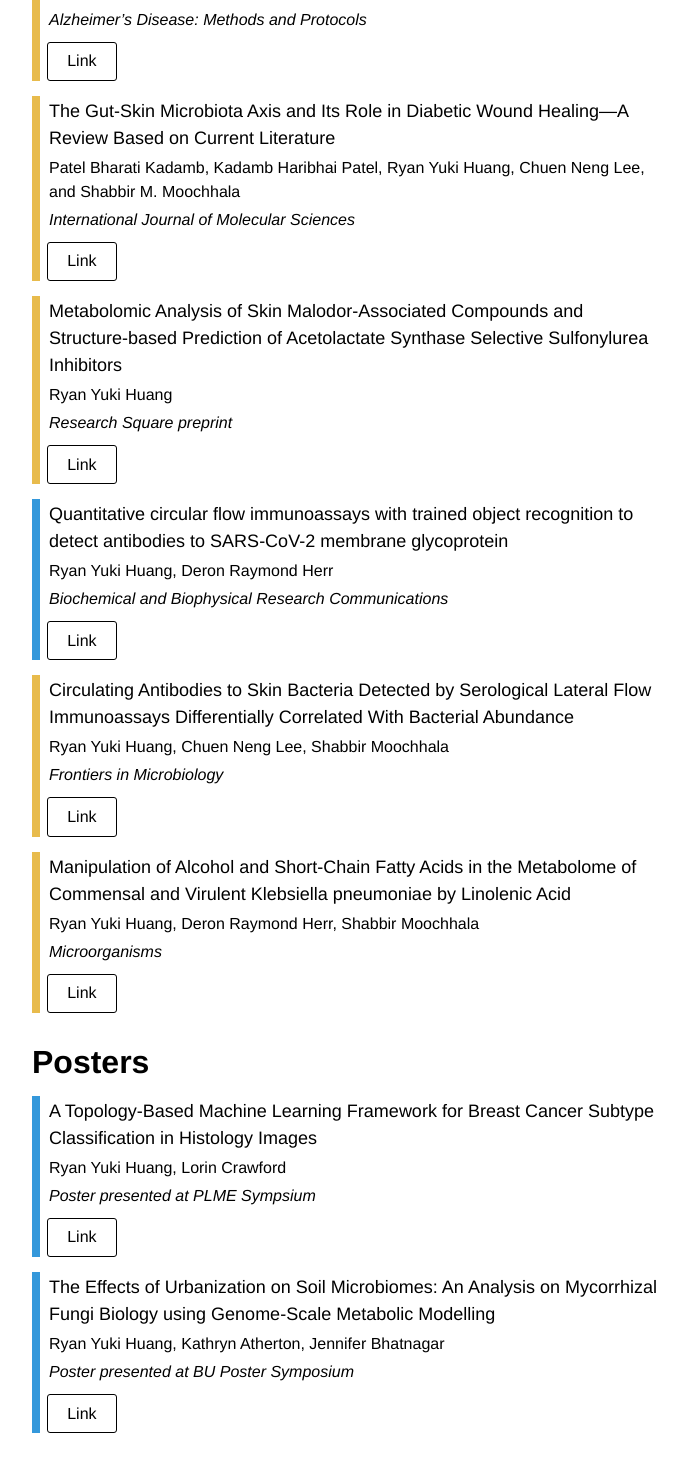
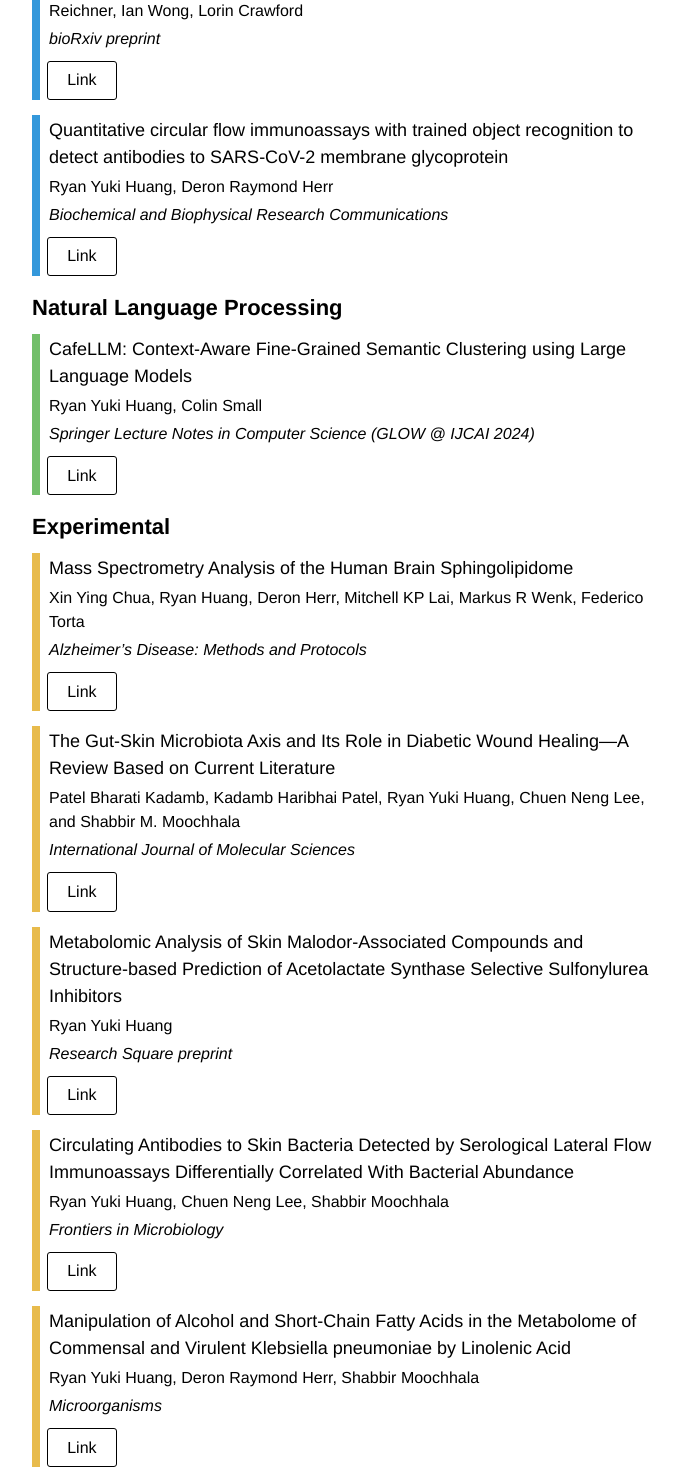
Before and after one commit to ryanhuang8/ryanhuang.dev, a React (Vite) app: page /research in a window 1280 px wide. Shown: the part 557-2026 px from the top of the page, without its empty margins (298-985 px from the left). Built offline with nearby package versions, Linux system fonts and the light colour scheme; a web font is replaced by a local one.

Commit message:
feat: updated publications

```diff
--- a/src/pages/Research.tsx
+++ b/src/pages/Research.tsx
@@ -1,32 +1,109 @@
-import { useTheme } from '../components/ThemeContext'
-import ResearchIntro from '../components/researchPage/ResearchIntro';
-import '../styles/research.css'
-import ResearchBox from '../components/researchPage/ResearchBox';
-import PLMESRA from '../files/SRA Poster Ryan Huang.pdf';
-import BURISE from '../files/BU_RISE_Poster2021.pptx.pdf';
+import { useTheme } from "../components/ThemeContext";
+import ResearchIntro from "../components/researchPage/ResearchIntro";
+import "../styles/research.css";
+import ResearchBox from "../components/researchPage/ResearchBox";
+import PLMESRA from "../files/SRA Poster Ryan Huang.pdf";
+import BURISE from "../files/BU_RISE_Poster2021.pptx.pdf";
 
 function Research() {
-  const { theme, } = useTheme();
+  const { theme } = useTheme();
   return (
     <div className={`container ${theme}`}>
       <div className="column">
-        <ResearchIntro/>
+        <ResearchIntro />
         <div className="research-subtitle">Publications</div>
-        <ResearchBox title="Generative modeling of biological shapes and images using a probabilistic α-shape sampler" authors={['Emily Winn-Nuñez, Hadley Witt, Dhananjay Bhaskar, Ryan Huang, Jonathan Reichner, Ian Wong, Lorin Crawford']} journal="bioRxiv preprint" links={{'Link' : 'https://doi.org/10.1101/2024.01.09.574919'}} color="#3498db"/>
-        <ResearchBox title="Mass Spectrometry Analysis of the Human Brain Sphingolipidome" authors={['Xin Ying Chua, Ryan Huang, Deron Herr, Mitchell KP Lai, Markus R Wenk, Federico Torta']} journal="Alzheimer’s Disease: Methods and Protocols" links={{'Link' : 'https://doi.org/10.1007/978-1-0716-2655-9_12'}} color="#e8bb4c"/>
-        <ResearchBox title="The Gut-Skin Microbiota Axis and Its Role in Diabetic Wound Healing—A Review Based on Current Literature" authors={['Patel Bharati Kadamb, Kadamb Haribhai Patel, Ryan Yuki Huang, Chuen Neng Lee, and Shabbir M. Moochhala']} journal="International Journal of Molecular Sciences" links={{'Link' : 'https://doi.org/10.3390/ijms23042375'}} color="#e8bb4c"/>
-        <ResearchBox title="Metabolomic Analysis of Skin Malodor-Associated Compounds and Structure-based Prediction of Acetolactate Synthase Selective Sulfonylurea Inhibitors" authors={['Ryan Yuki Huang']} journal="Research Square preprint" links={{'Link' : 'https://doi.org/10.21203/rs.3.rs-1193756/v1'}} color="#e8bb4c"/>
-        <ResearchBox title="Quantitative circular flow immunoassays with trained object recognition to detect antibodies to SARS-CoV-2 membrane glycoprotein" authors={['Ryan Yuki Huang, Deron Raymond Herr']} journal="Biochemical and Biophysical Research Communications" links={{'Link' : 'https://doi.org/10.1016/j.bbrc.2021.05.073'}} color="#3498db"/>
-        <ResearchBox title="Circulating Antibodies to Skin Bacteria Detected by Serological Lateral Flow Immunoassays Differentially Correlated With Bacterial Abundance" authors={['Ryan Yuki Huang, Chuen Neng Lee, Shabbir Moochhala']} journal="Frontiers in Microbiology" links={{'Link' : 'https://doi.org/10.3389/fmicb.2021.709562'}} color="#e8bb4c"/>
-        <ResearchBox title="Manipulation of Alcohol and Short-Chain Fatty Acids in the Metabolome of Commensal and Virulent Klebsiella pneumoniae by Linolenic Acid" authors={['Ryan Yuki Huang, Deron Raymond Herr, Shabbir Moochhala']} journal="Microorganisms" links={{'Link' : 'https://doi.org/10.3390/microorganisms8050773'}} color="#e8bb4c"/>
+        <div className="research-subtitle2">Computer Vision and Graphics</div>
+        <ResearchBox
+          title="ParSEL: Parameterized Shape Editing with Language"
+          authors={[
+            "Aditya Ganeshan, Ryan Y. Huang, Xianghao Xu, R. Kenny Jones, Daniel Ritchie",
+          ]}
+          journal="aRxiv preprint"
+          links={{ Link: "https://arxiv.org/abs/2405.20319" }}
+          color="#3498db"
+        />
+        <ResearchBox
+          title="Generative modeling of biological shapes and images using a probabilistic α-shape sampler"
+          authors={[
+            "Emily Winn-Nuñez, Hadley Witt, Dhananjay Bhaskar, Ryan Huang, Jonathan Reichner, Ian Wong, Lorin Crawford",
+          ]}
+          journal="bioRxiv preprint"
+          links={{ Link: "https://doi.org/10.1101/2024.01.09.574919" }}
+          color="#3498db"
+        />
+        <ResearchBox
+          title="Quantitative circular flow immunoassays with trained object recognition to detect antibodies to SARS-CoV-2 membrane glycoprotein"
+          authors={["Ryan Yuki Huang, Deron Raymond Herr"]}
+          journal="Biochemical and Biophysical Research Communications"
+          links={{ Link: "https://doi.org/10.1016/j.bbrc.2021.05.073" }}
+          color="#3498db"
+        />
+        <div className="research-subtitle2">Natural Language Processing</div>
+        <ResearchBox
+          title="CafeLLM: Context-Aware Fine-Grained Semantic Clustering using Large Language Models"
+          authors={["Ryan Yuki Huang, Colin Small"]}
+          journal="Springer Lecture Notes in Computer Science (GLOW @ IJCAI 2024)"
+          links={{ Link: "" }}
+          color="#72bf6a"
+        />
+        <div className="research-subtitle2">Experimental</div>
+        <ResearchBox
+          title="Mass Spectrometry Analysis of the Human Brain Sphingolipidome"
+          authors={[
+            "Xin Ying Chua, Ryan Huang, Deron Herr, Mitchell KP Lai, Markus R Wenk, Federico Torta",
+          ]}
+          journal="Alzheimer’s Disease: Methods and Protocols"
+          links={{ Link: "https://doi.org/10.1007/978-1-0716-2655-9_12" }}
+          color="#e8bb4c"
+        />
+        <ResearchBox
+          title="The Gut-Skin Microbiota Axis and Its Role in Diabetic Wound Healing—A Review Based on Current Literature"
+          authors={[
+            "Patel Bharati Kadamb, Kadamb Haribhai Patel, Ryan Yuki Huang, Chuen Neng Lee, and Shabbir M. Moochhala",
+          ]}
+          journal="International Journal of Molecular Sciences"
+          links={{ Link: "https://doi.org/10.3390/ijms23042375" }}
+          color="#e8bb4c"
+        />
+        <ResearchBox
+          title="Metabolomic Analysis of Skin Malodor-Associated Compounds and Structure-based Prediction of Acetolactate Synthase Selective Sulfonylurea Inhibitors"
+          authors={["Ryan Yuki Huang"]}
+          journal="Research Square preprint"
+          links={{ Link: "https://doi.org/10.21203/rs.3.rs-1193756/v1" }}
+          color="#e8bb4c"
+        />
+        <ResearchBox
+          title="Circulating Antibodies to Skin Bacteria Detected by Serological Lateral Flow Immunoassays Differentially Correlated With Bacterial Abundance"
+          authors={["Ryan Yuki Huang, Chuen Neng Lee, Shabbir Moochhala"]}
+          journal="Frontiers in Microbiology"
+          links={{ Link: "https://doi.org/10.3389/fmicb.2021.709562" }}
+          color="#e8bb4c"
+        />
+        <ResearchBox
+          title="Manipulation of Alcohol and Short-Chain Fatty Acids in the Metabolome of Commensal and Virulent Klebsiella pneumoniae by Linolenic Acid"
+          authors={["Ryan Yuki Huang, Deron Raymond Herr, Shabbir Moochhala"]}
+          journal="Microorganisms"
+          links={{ Link: "https://doi.org/10.3390/microorganisms8050773" }}
+          color="#e8bb4c"
+        />
         <div className="research-subtitle">Posters</div>
-        <ResearchBox title="A Topology-Based Machine Learning Framework for Breast Cancer Subtype Classification in Histology Images" authors={['Ryan Yuki Huang, Lorin Crawford']} journal="Poster presented at PLME Sympsium" links={{'Link' : PLMESRA}} color="#3498db"/>
-        <ResearchBox title="The Effects of Urbanization on Soil Microbiomes: An Analysis on Mycorrhizal Fungi Biology using Genome-Scale Metabolic Modelling" authors={['Ryan Yuki Huang, Kathryn Atherton, Jennifer Bhatnagar']} journal="Poster presented at BU Poster Symposium" links={{'Link' : BURISE}} color="#3498db"/>
-
-
+        <ResearchBox
+          title="A Topology-Based Machine Learning Framework for Breast Cancer Subtype Classification in Histology Images"
+          authors={["Ryan Yuki Huang, Lorin Crawford"]}
+          journal="Poster presented at PLME Symposium"
+          links={{ Link: PLMESRA }}
+          color="#3498db"
+        />
+        <ResearchBox
+          title="The Effects of Urbanization on Soil Microbiomes: An Analysis on Mycorrhizal Fungi Biology using Genome-Scale Metabolic Modelling"
+          authors={["Ryan Yuki Huang, Kathryn Atherton, Jennifer Bhatnagar"]}
+          journal="Poster presented at BU Poster Symposium"
+          links={{ Link: BURISE }}
+          color="#e8bb4c"
+        />
       </div>
     </div>
-  )
+  );
 }
 
-export default Research
+export default Research;
--- a/src/styles/research.css
+++ b/src/styles/research.css
@@ -6,7 +6,7 @@
 .title-research {
   font-size: 45px;
   font-weight: bold;
-    font-family: 'proxima_nova_rgbold', Helvetica, Arial, sans-serif;
+  font-family: "proxima_nova_rgbold", Helvetica, Arial, sans-serif;
 }
 
 .intro-research {
@@ -23,9 +23,16 @@
 
 .research-subtitle {
   font-size: 32px;
+  font-family: "proxima_nova_rgbold", Helvetica, Arial, sans-serif;
+  margin-top: 25px;
+  margin-bottom: 10px;
+}
+
+.research-subtitle2 {
+  font-size: 22px;
   font-weight: bold;
-    font-family: 'proxima_nova_rgbold', Helvetica, Arial, sans-serif;
-    margin-top: 25px;
+  font-family: "proxima_nova_rgbold", Helvetica, Arial, sans-serif;
+  margin-top: 10px;
   margin-bottom: 10px;
 }
 
@@ -48,7 +55,7 @@
 .project-title-research {
   width: 100%;
   padding: 2px;
-    font-family: 'proxima_nova_rgbold', Helvetica, Arial, sans-serif;
+  font-family: "proxima_nova_rgbold", Helvetica, Arial, sans-serif;
   font-size: 18px;
   /* margin-top: 5px; */
   margin-left: 15px;
```
Lines whose indentation alone changed are shown as unchanged.
